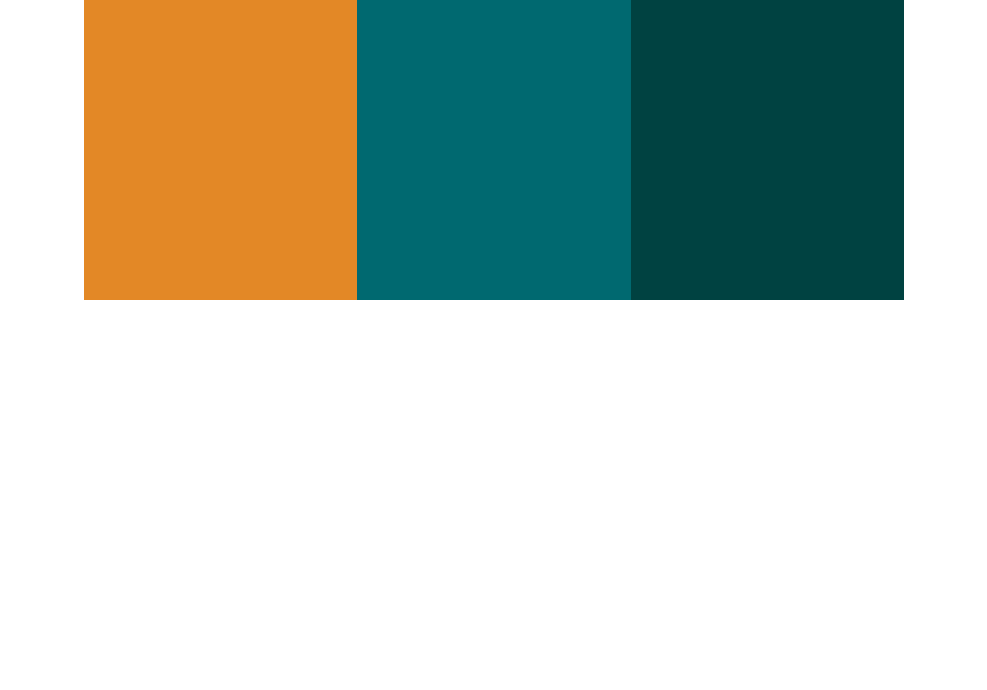
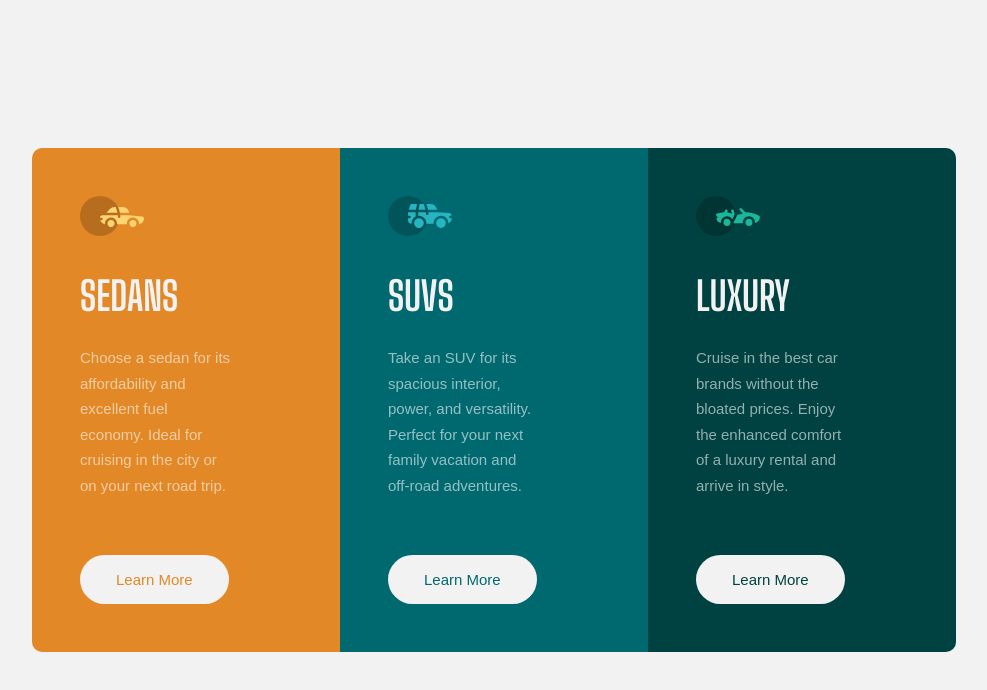
Before and after one commit to Maliklar/3-column-preview-card-component-main, a plain HTML site: page index.html in a window 1280 px wide. Shown: the whole page, without its empty margins (146-1133 px from the left). Drawn offline with Linux system fonts and the light colour scheme.

Commit message:
submission 1

```diff
--- a/index.html
+++ b/index.html
@@ -17,14 +17,31 @@
 
 
     <main>
-        <div class="card" id="card1"></div>
-        <div class="card" id="card2"></div>
-        <div class="card" id="card3"></div>
+        <div class="card" id="card1">
+            <img src="./images/icon-sedans.svg" alt="Sedans IMAGE">
+            <h1>SEDANS</h1>
+            <p>Choose a sedan for its affordability and excellent fuel economy. Ideal for cruising in the city or on your next road trip.</p>
+            <button>Learn More</button>
+
+        </div>
+        <div class="card" id="card2">
+            <img src="./images/icon-suvs.svg" alt="SUVs IMAGE">
+            <h1>SUVS</h1>
+            <p>Take an SUV for its spacious interior, power, and versatility. Perfect for your next family vacation and off-road adventures.</p>
+            <button>Learn More</button>
+        </div>
+        <div class="card" id="card3">
+            <img src="./images/icon-luxury.svg" alt="Luxury IMAGE">
+            <h1>LUXURY</h1>
+            <p>Cruise in the best car brands without the bloated prices. Enjoy the enhanced comfort of a luxury rental and arrive in style.</p>
+            <button>Learn More</button>
+
+        </div>
     </main>
 
 
-    <!-- Sedans Choose a sedan for its affordability and excellent fuel economy. Ideal for cruising in the city or on your next road trip. SUVs Take an SUV for its spacious interior, power, and versatility. Perfect for your next family vacation and off-road adventures.
-    Luxury Cruise in the best car brands without the bloated prices. Enjoy the enhanced comfort of a luxury rental and arrive in style. -->
+    <!--
+    Luxury  -->
 
 
 </body>
--- a/styles.css
+++ b/styles.css
@@ -3,38 +3,117 @@
     --Brightorange: hsl(31, 77%, 52%);
     --Darkcyan: hsl(184, 100%, 22%);
     --Verydarkcyan: hsl(179, 100%, 13%);
-    --paragraphs: hsla(0, 0%, 100%, 0.75);
+    --paragraphs: hsla(0, 0%, 100%, 0.582);
     --headingsButtons: hsl(0, 0%, 95%);
     font-family: 'LexendDeca', sans-serif;
     font-size: 15px;
 }
 
+* {
+    box-sizing: border-box;
+}
+
+h1 {
+    color: var(--headingsButtons);
+    font-family: 'Big Shoulders Display', cursive;
+    margin-top: 36px;
+    margin-bottom: 0px;
+    font-size: 2.65rem;
+}
+
+p {
+    color: var(--paragraphs);
+    margin-top: 26px;
+    line-height: 1.7rem;
+    max-width: 18ch;
+}
+
+button {
+    background-color: var(--headingsButtons);
+    padding: 16px 36px;
+    font-size: 1rem;
+    border: none;
+    border-radius: 30px;
+    margin-top: auto;
+    cursor: pointer;
+}
+
 body {
     margin: 0px;
     padding: 0px;
+    height: 100vh;
+    background-color: var(--headingsButtons);
 }
 
 main {
-    min-height: 100vh;
-    display: grid;
-    grid-template-columns: repeat(3, 1fr);
-    grid-template-rows: 300px;
-    margin: 0 18%;
-    /* align-items: center; */
+    height: 100vh;
+    display: flex;
+    align-items: center;
+    flex-wrap: wrap;
+    justify-content: center;
+    padding: 0 auto;
+    border-radius: 100px;
+    border-radius: 100px;
 }
 
 .card {
-    background-color: red;
+    height: 504px;
+    width: 308px;
+    padding: 48px;
+    display: flex;
+    flex-direction: column;
+    align-items: flex-start;
 }
 
 #card1 {
     background-color: var(--Brightorange);
+    border-radius: 10px 0 0 10px;
+}
+
+#card1>button {
+    color: var(--Brightorange);
 }
 
 #card2 {
     background-color: var(--Darkcyan);
 }
 
+#card2>button {
+    color: var(--Darkcyan);
+}
+
 #card3 {
     background-color: var(--Verydarkcyan);
+    border-radius: 0 10px 10px 0;
 }
+
+#card3>button {
+    color: var(--Verydarkcyan);
+}
+
+#card1>button:hover {
+    background-color: transparent;
+    border: solid white 3px;
+    color: white;
+}
+
+#card2>button:hover {
+    background-color: transparent;
+    border: solid white 3px;
+    color: white;
+}
+
+#card3>button:hover {
+    background-color: transparent;
+    border: solid white 3px;
+    color: white;
+}
+
+@media screen and (max-width: 800px) {
+    #card1 {
+        border-radius: 10px 10px 0 0;
+    }
+    #card3 {
+        border-radius: 0 0 10px 10px;
+    }
+}
```
